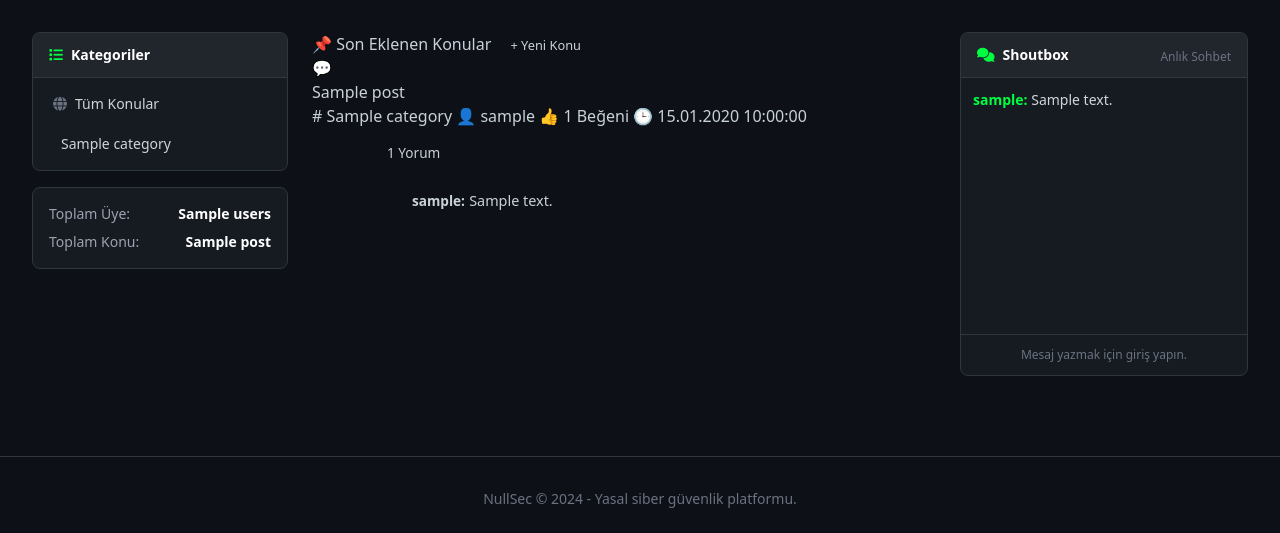
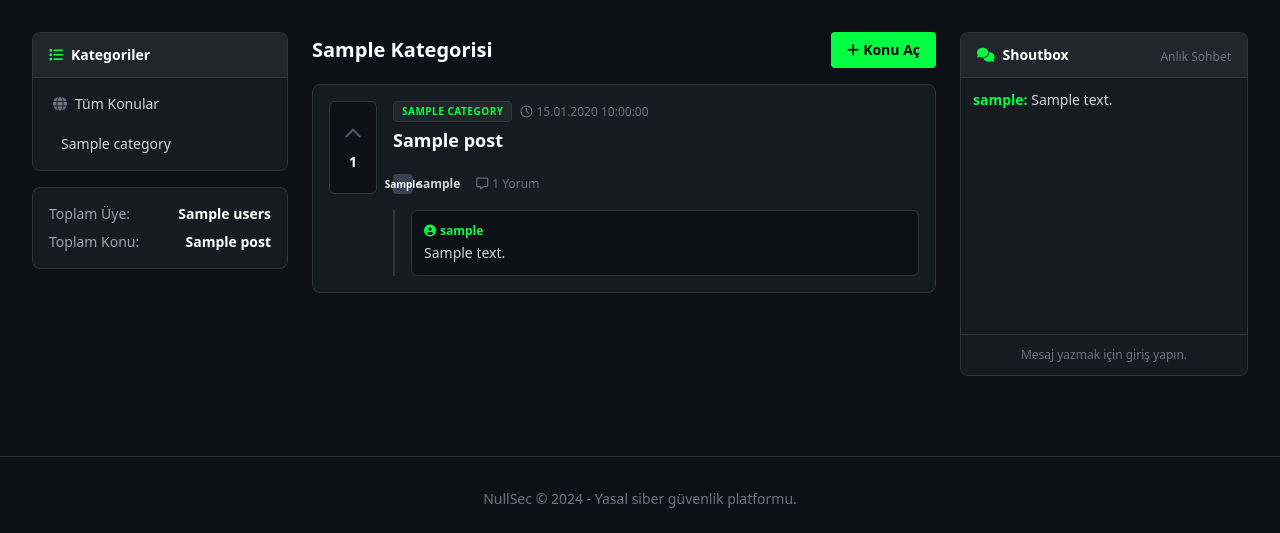
Before and after one commit to gutsalix11129-hub/siber-kale, a Node project: template views/index.ejs in a window 1280 px wide. Shown: the part 65-598 px from the top of the page. Run offline with Node 20 templates, Linux system fonts and the light colour scheme; the template is opened without the code that fills it: most values are stand-ins (such as "Sample title", 1, 10 or a date in 2020); some libraries are stand-ins or nearby versions.

Commit message:
Update index.ejs

```diff
--- a/views/index.ejs
+++ b/views/index.ejs
@@ -1,63 +1,71 @@
-<div class="panel">
-  <div class="panel-header">
-    <span>📌 Son Eklenen Konular</span>
-    <a href="/posts/new" class="btn" style="padding: 5px 15px; font-size: 0.8em;">+ Yeni Konu</a>
-  </div>
-  <div class="panel-body" style="padding: 0;">
+<div class="flex justify-between items-center mb-4">
+  <h1 class="text-xl font-bold text-white"><%= activeCat === 'Tümü' || !activeCat ? 'Son Eklenen Konular' : activeCat + ' Kategorisi' %></h1>
+  <a href="/posts/new" class="bg-primary text-black px-4 py-2 rounded text-sm font-bold hover:bg-white transition"><i class="fas fa-plus mr-1"></i>Konu Aç</a>
+</div>
 
+<div class="bg-panel rounded-lg border border-border overflow-hidden">
+  <div class="divide-y divide-border">
     <% if (posts.length === 0) { %>
-      <div style="padding: 20px; text-align: center; color: var(--text-muted);">Henüz konu açılmamış.</div>
+      <div class="p-8 text-center text-gray-500">Bu kategoride henüz konu yok.</div>
     <% } %>
 
     <% posts.forEach((post) => { %>
-      <div style="border-bottom: 1px solid var(--border);">
-        <div class="topic-item">
-          <div class="topic-icon">💬</div>
-          <div class="topic-info">
-            <a href="#" class="topic-title"><%= post.title %></a>
-            <div class="topic-meta">
-              <span style="color: var(--primary);"># <%= post.category %></span>
-              <span>👤 <%= post.username %></span>
-              <span>👍 <%= post.like_count %> Beğeni</span>
-              <span>🕒 <%= new Date(post.created_at).toLocaleString('tr-TR') %></span>
+      <div class="p-4 hover:bg-[#1c2128] transition group">
+        <div class="flex gap-4">
+
+          <div class="flex flex-col items-center justify-center bg-darkbg rounded-md border border-border w-12 py-2 flex-shrink-0">
+            <% if (user) { %>
+              <form method="post" action="/posts/<%= post.id %>/like">
+                <button type="submit" class="<%= post.has_liked ? 'text-primary' : 'text-gray-500 hover:text-primary' %> transition text-lg"><i class="fas fa-chevron-up"></i></button>
+              </form>
+            <% } else { %>
+              <i class="fas fa-chevron-up text-gray-600 text-lg"></i>
+            <% } %>
+            <span class="text-white font-bold text-sm my-1"><%= post.like_count %></span>
+          </div>
+
+          <div class="flex-1">
+            <div class="flex items-center gap-2 mb-1">
+              <span class="bg-[#21262d] text-primary border border-border text-[10px] px-2 py-0.5 rounded font-bold uppercase tracking-wider"><%= post.category %></span>
+              <span class="text-gray-500 text-xs"><i class="far fa-clock mr-1"></i><%= new Date(post.created_at).toLocaleString('tr-TR') %></span>
+            </div>
+
+            <a href="#" class="text-lg font-bold text-white group-hover:text-primary transition"><%= post.title %></a>
+
+            <div class="text-sm text-gray-400 mt-2 markdown-body line-clamp-3">
+              <%- parseMarkdown(post.body) %>
+            </div>
+
+            <div class="flex items-center gap-4 mt-3 text-xs text-gray-500">
+              <div class="flex items-center">
+                <div class="h-5 w-5 rounded bg-gray-700 flex items-center justify-center text-white font-bold text-[10px] mr-1"><%= post.username ? post.username[0].toUpperCase() : 'U' %></div>
+                <span class="text-gray-300 font-semibold"><%= post.username %></span>
+              </div>
+              <span><i class="far fa-comment-alt mr-1"></i><%= post.comment_count %> Yorum</span>
             </div>
           </div>
         </div>
 
-        <!-- Konu İçeriği ve Yorumlar -->
-        <div style="padding: 0 20px 20px 75px;">
-          <div class="markdown-body" style="margin-bottom: 15px; color: #a0a0a0;">
-            <%- parseMarkdown(post.body) %>
-          </div>
-
-          <div style="display: flex; gap: 10px; align-items: center;">
-            <% if (user) { %>
-              <form method="post" action="/posts/<%= post.id %>/like" style="margin: 0;">
-                <button type="submit" class="<%= post.has_liked ? '' : 'btn-outline' %>" style="padding: 5px 10px; font-size: 0.8em;">
-                  👍 <%= post.has_liked ? 'Beğendin' : 'Beğen' %>
-                </button>
-              </form>
-            <% } %>
-            <span style="font-size: 0.85em; color: var(--text-muted);"><%= post.comment_count %> Yorum</span>
-          </div>
-
-          <!-- Yorum Alanı -->
-          <div style="margin-top: 15px; padding-left: 15px; border-left: 2px solid var(--border);">
+        <!-- Yorumlar -->
+        <% if (post.comments.length > 0 || user) { %>
+          <div class="mt-4 ml-16 pl-4 border-l-2 border-border space-y-3">
             <% post.comments.forEach(c => { %>
-              <div style="margin-bottom: 10px; background: #0d1117; padding: 10px; border-radius: 4px;">
-                <span style="color: var(--primary); font-weight: bold; font-size: 0.85em;"><%= c.username %>:</span>
-                <span style="font-size: 0.9em;"><%= c.body %></span>
+              <div class="bg-darkbg p-3 rounded-md border border-border text-sm">
+                <div class="flex justify-between items-center mb-1">
+                  <span class="text-primary font-bold text-xs"><i class="fas fa-user-circle mr-1"></i><%= c.username %></span>
+                </div>
+                <p class="text-gray-300"><%= c.body %></p>
               </div>
             <% }) %>
 
             <% if (user) { %>
-              <form method="post" action="/posts/<%= post.id %>/comment" style="display: flex; gap: 10px; margin-top: 10px;">
-                <input name="body" placeholder="Yorumunu yaz..." required style="margin: 0; padding: 8px; font-size: 0.9em;">
-                <button type="submit" style="padding: 8px 15px; font-size: 0.8em;">Gönder</button>
+              <form method="post" action="/posts/<%= post.id %>/comment" class="flex gap-2">
+                <input name="body" placeholder="Yorumunu yaz..." required class="flex-1 bg-darkbg border border-border rounded px-3 py-1.5 text-sm text-white focus:outline-none focus:border-primary">
+                <button type="submit" class="bg-[#21262d] text-gray-300 hover:text-white px-3 py-1.5 rounded text-sm border border-border transition"><i class="fas fa-paper-plane"></i></button>
               </form>
             <% } %>
           </div>
-        </div>
+        <% } %>
       </div>
     <% }) %>
   </div>
```
